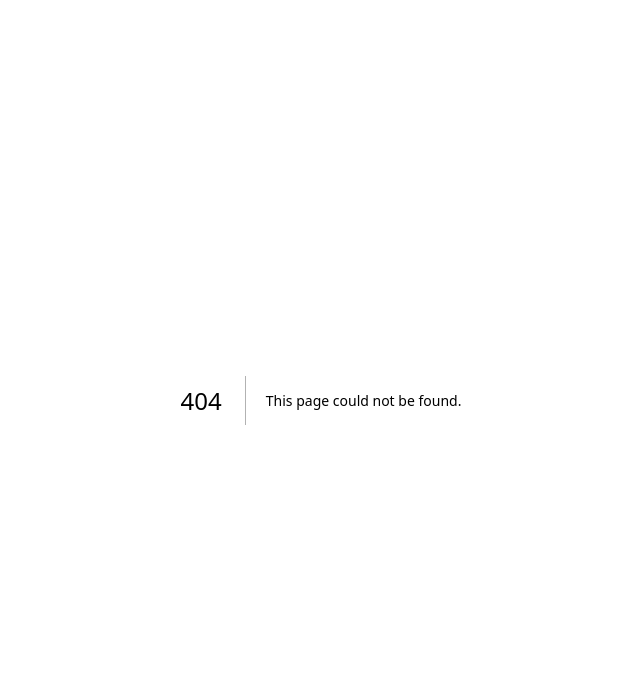
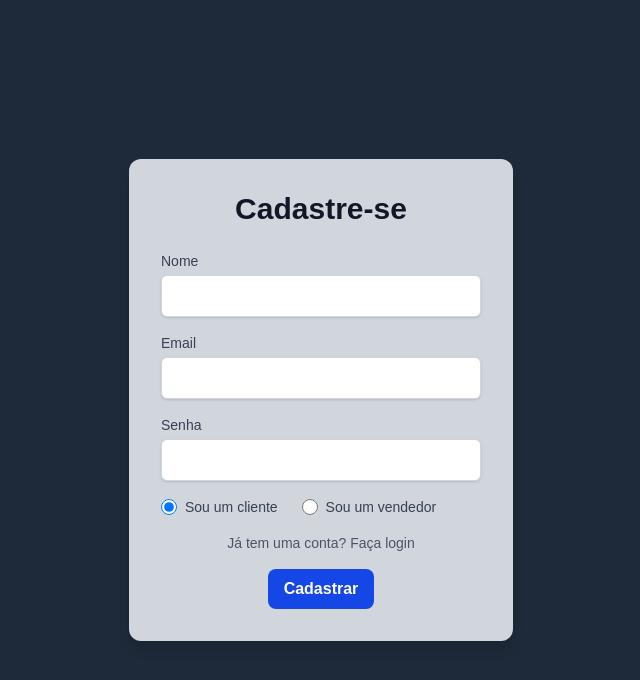
Before and after one commit to gabrielknust/CapMarket, a Next.js app in the folder front/: page /register in a window 1280 px wide. Before the commit this address had no page. Shown: the top 680 px of the page, without its empty margins (319-959 px from the left). Built offline with nearby package versions, Linux system fonts and the light colour scheme.

Commit message:
feat: add the register page

```diff
--- /dev/null
+++ b/front/app/register/page.tsx
@@ -0,0 +1,146 @@
+'use client';
+
+import { useState, FormEvent } from 'react';
+import Link from 'next/link';
+import { useRouter } from 'next/navigation';
+
+export default function RegisterPage() {
+  const [nome, setNome] = useState('');
+  const [email, setEmail] = useState('');
+  const [senha, setSenha] = useState('');
+  const [papel, setPapel] = useState('Cliente');
+  const [errors, setErrors] = useState<Record<string, string>>({});
+  const [successMessage, setSuccessMessage] = useState('');
+  const router = useRouter();
+  const handleSubmit = async (e: FormEvent) => {
+    e.preventDefault();
+    setErrors({});
+    setSuccessMessage('');
+
+    try {
+      const res = await fetch('http://localhost:3000/api/users', {
+        method: 'POST',
+        headers: { 'Content-Type': 'application/json' },
+        body: JSON.stringify({ nome, email, senha, papel }),
+      });
+
+      const data = await res.json();
+
+      if (!res.ok) {
+        if (data.errors) {
+          setErrors(data.errors);
+        } else {
+          setErrors({ api: data.message || 'Falha ao cadastrar.' });
+        }
+        return;
+      }
+      setSuccessMessage('Cadastro realizado com sucesso! Redirecionando para o login...');
+      setTimeout(() => {
+        router.push('/login');
+      }, 2000);
+
+    } catch (err: any) {
+      setErrors({ api: 'Não foi possível conectar ao servidor. Tente novamente mais tarde.' });
+    }
+  };
+
+  return (
+    <main className="flex items-center justify-center min-h-screen bg-gray-800">
+      <div className="w-full max-w-sm p-8 space-y-6 bg-gray-300 rounded-xl shadow-lg">
+        <h1 className="text-3xl font-bold text-center text-gray-900">
+          Cadastre-se
+        </h1>
+        <form onSubmit={handleSubmit} className="space-y-4" noValidate>
+          <div>
+            <label htmlFor="nome" className="block text-sm font-medium text-gray-700">
+              Nome
+            </label>
+            <input
+              id="nome"
+              type="text"
+              value={nome}
+              onChange={(e) => setNome(e.target.value)}
+              className={`w-full px-3 py-2 mt-1 text-gray-900 bg-white border rounded-md shadow-sm focus:outline-none focus:ring-primary focus:border-primary ${errors.nome ? 'border-error' : 'border-gray-300'}`}
+            />
+            {errors.nome && <p className="mt-1 text-sm text-error">{errors.nome}</p>}
+          </div>
+          <div>
+            <label htmlFor="email" className="block text-sm font-medium text-gray-700">
+              Email
+            </label>
+            <input
+              id="email"
+              type="email"
+              value={email}
+              onChange={(e) => setEmail(e.target.value)}
+              className={`w-full px-3 py-2 mt-1 text-gray-900 bg-white border rounded-md shadow-sm focus:outline-none focus:ring-primary focus:border-primary ${errors.email ? 'border-error' : 'border-gray-300'}`}
+            />
+            {errors.email && <p className="mt-1 text-sm text-error">{errors.email}</p>}
+          </div>
+          <div>
+            <label htmlFor="senha" className="block text-sm font-medium text-gray-700">
+              Senha
+            </label>
+            <input
+              id="senha"
+              type="password"
+              value={senha}
+              onChange={(e) => setSenha(e.target.value)}
+              className={`w-full px-3 py-2 mt-1 text-gray-900 bg-white border rounded-md shadow-sm focus:outline-none focus:ring-primary focus:border-primary ${errors.senha ? 'border-error' : 'border-gray-300'}`}
+            />
+            {errors.senha && <p className="mt-1 text-sm text-error">{errors.senha}</p>}
+          </div>
+          <fieldset>
+            <div className="flex items-center gap-x-6">
+              <div className="flex items-center gap-x-2">
+                <input
+                  id="cliente"
+                  name="papel"
+                  type="radio"
+                  value="Cliente"
+                  checked={papel === 'Cliente'}
+                  onChange={(e) => setPapel(e.target.value)}
+                  className="h-4 w-4 border-gray-400 text-primary focus:ring-primary"
+                />
+                <label htmlFor="cliente" className="block text-sm font-medium text-gray-700">
+                  Sou um cliente
+                </label>
+              </div>
+              <div className="flex items-center gap-x-2">
+                <input
+                  id="vendedor"
+                  name="papel"
+                  type="radio"
+                  value="Vendedor"
+                  checked={papel === 'Vendedor'}
+                  onChange={(e) => setPapel(e.target.value)}
+                  className="h-4 w-4 border-gray-400 text-primary focus:ring-primary"
+                />
+                <label htmlFor="vendedor" className="block text-sm font-medium text-gray-700">
+                  Sou um vendedor
+                </label>
+              </div>
+            </div>
+            {errors.papel && <p className="mt-1 text-sm text-error">{errors.papel}</p>}
+          </fieldset>
+          {successMessage && <p className="text-sm text-center text-success">{successMessage}</p>}
+          {errors.api && <p className="text-sm text-center text-error">{errors.api}</p>}
+          <p className="text-sm text-center text-gray-600">
+            Já tem uma conta?{' '}
+            <Link href="/login" className="font-medium text-primary hover:underline">
+              Faça login
+            </Link>
+          </p>
+          <div className="flex justify-center">
+            <button
+              type="submit"
+              className="w-fit px-4 py-2 font-semibold a text-white rounded-lg bg-blue-700 focus:outline-none focus:ring-2 focus:ring-offset-2 focus:ring-primary cursor-pointer"
+            >
+              Cadastrar
+            </button>
+          </div>
+        </form>
+      </div>
+    </main>
+  );
+}
```
